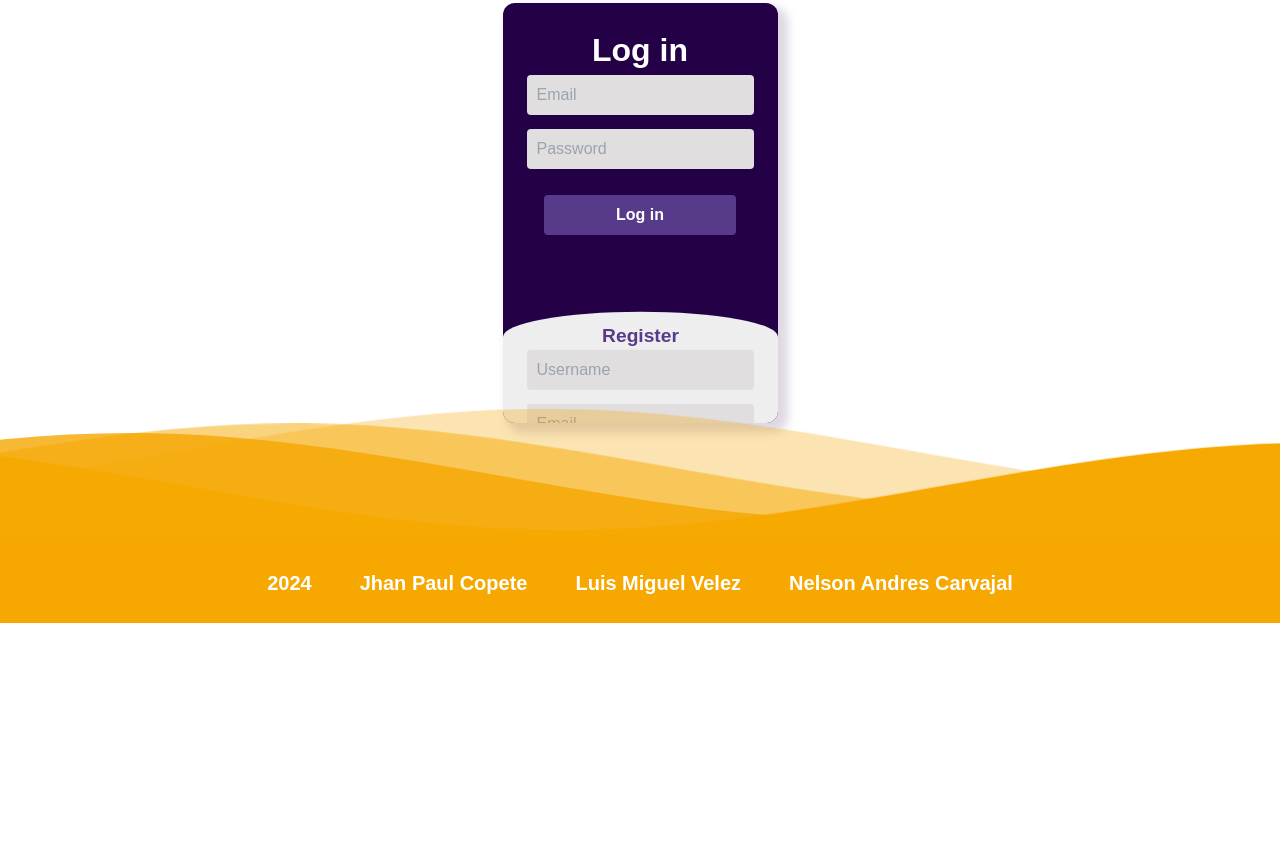
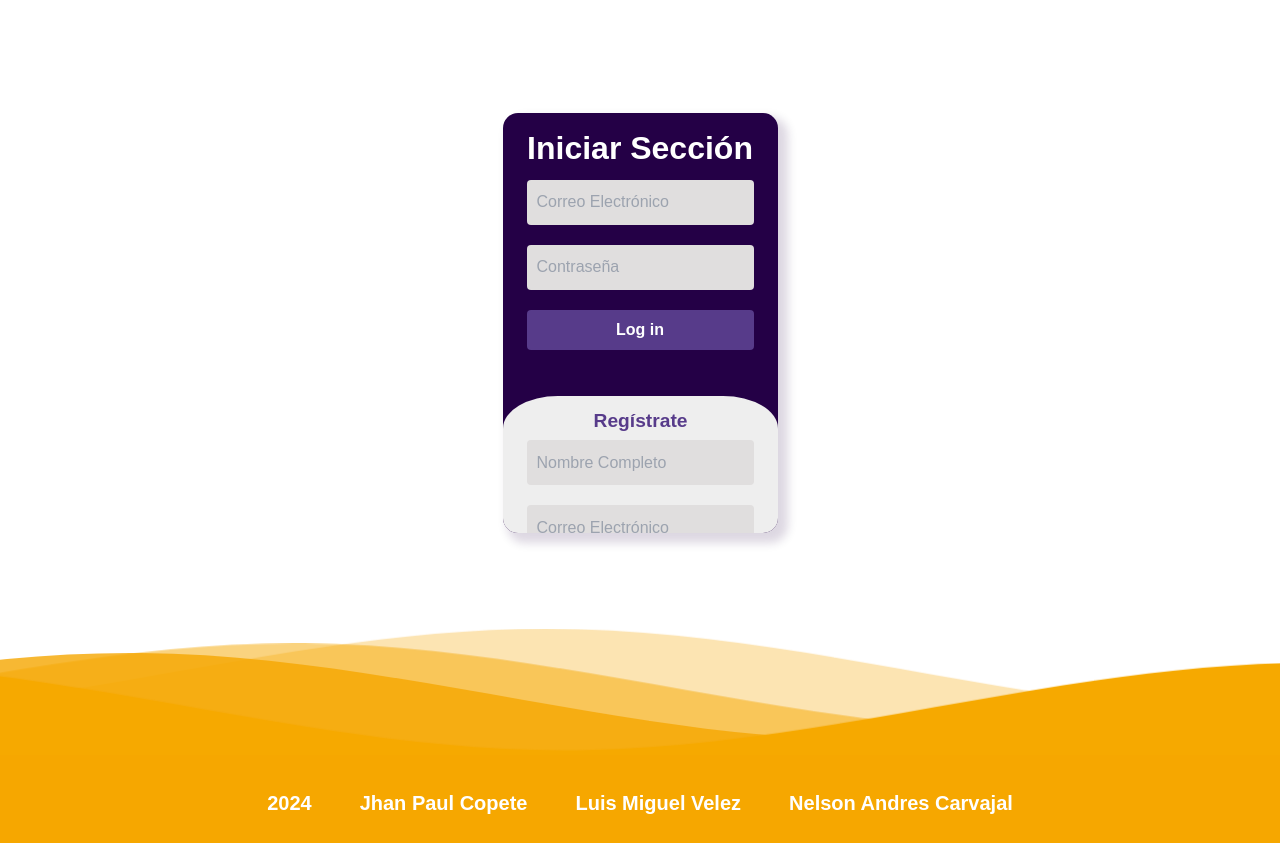
Before and after one commit to PaulCopet/Proyecto, an Astro site: page /login in a window 1280 px wide. Shown: the part 77-920 px from the top of the page. Before the commit the page ends 800 px from the top, so only its background shows below. Built offline with nearby package versions, Linux system fonts and the light colour scheme; Astro itself is replaced by a stand-in of ours.

Commit message:
Retoques en el diseño y nombres de las etiquetas

```diff
--- a/src/components/login/Login_Register.astro
+++ b/src/components/login/Login_Register.astro
@@ -1,22 +1,22 @@
-<section class="w-full h-full grid justify-center">
-    <div class="contenedor w-full">
+<section class="grid justify-center content-center">
+    <div class="contenedor w-full h-full">
         <input type="checkbox" id="chk" aria-hidden="true" />
 
         <div class="login">
             <form class="form">
-                <label for="chk" aria-hidden="true">Log in</label>
+                <label for="chk" aria-hidden="true">Iniciar Sección</label>
                 <input
                     class="input"
                     type="email"
                     name="email"
-                    placeholder="Email"
+                    placeholder="Correo Electrónico"
                     required=""
                 />
                 <input
                     class="input"
                     type="password"
                     name="pswd"
-                    placeholder="Password"
+                    placeholder="Contraseña"
                     required=""
                 />
                 <button>Log in</button>
@@ -25,29 +25,29 @@
 
         <div class="register">
             <form class="form">
-                <label for="chk" aria-hidden="true">Register</label>
+                <label for="chk" aria-hidden="true">Regístrate</label>
                 <input
                     class="input"
                     type="text"
                     name="txt"
-                    placeholder="Username"
+                    placeholder="Nombre Completo"
                     required=""
                 />
                 <input
                     class="input"
                     type="email"
                     name="email"
-                    placeholder="Email"
+                    placeholder="Correo Electrónico"
                     required=""
                 />
                 <input
                     class="input"
                     type="password"
                     name="pswd"
-                    placeholder="Password"
+                    placeholder="Contraseña"
                     required=""
                 />
-                <button>Register</button>
+                <button>Registrarse</button>
             </form>
         </div>
     </div>
@@ -55,7 +55,8 @@
 
 <style>
     section {
-        padding: 5rem 0px 2rem 0px;
+        height: 100vh;
+        margin-bottom: -3rem;
     }
     .contenedor {
         position: relative;
@@ -65,14 +66,14 @@
         background-color: #240046;
         max-height: 420px;
         overflow: hidden;
-        border-radius: 12px;
+        border-radius: 15px;
         box-shadow: 7px 7px 10px 3px #24004628;
     }
 
     .form {
         display: flex;
         flex-direction: column;
-        gap: 14px;
+        gap: 20px;
         padding: 24px;
     }
 
@@ -89,7 +90,7 @@
     }
 
     .login label {
-        margin: 10% 0 5%;
+        margin: 5% 0 5%;
     }
 
     label {
@@ -104,7 +105,7 @@
 
     .input {
         width: 100%;
-        height: 40px;
+        height: 45px;
         background: #e0dede;
         padding: 10px;
         border: none;
@@ -115,14 +116,9 @@
     /*Register*/
     .register {
         background: #eee;
-        border-radius: 60% / 10%;
-        transform: translateY(10%);
+        border-radius: 20% 20% 0 0 /10% 10% 0 0;
+        transform: translateY(0%);
         transition: 0.8s ease-in-out;
-
-        &label {
-            margin: 0;
-            padding: 0;
-        }
     }
 
     .register label {
@@ -131,7 +127,7 @@
     }
 
     #chk:checked ~ .register {
-        transform: translateY(-60%);
+        transform: translateY(-70%);
     }
 
     #chk:checked ~ .register label {
@@ -141,13 +137,13 @@
 
     #chk:checked ~ .login label {
         transform: scale(0.6);
-        margin: 5% 0 5%;
+        margin: 0;
     }
     /*Button*/
     .form button {
-        width: 85%;
+        width: 100%;
         height: 40px;
-        margin: 12px auto 10%;
+        margin: 0 auto 10%;
         color: #fff;
         background: #573b8a;
         font-size: 1rem;
```
